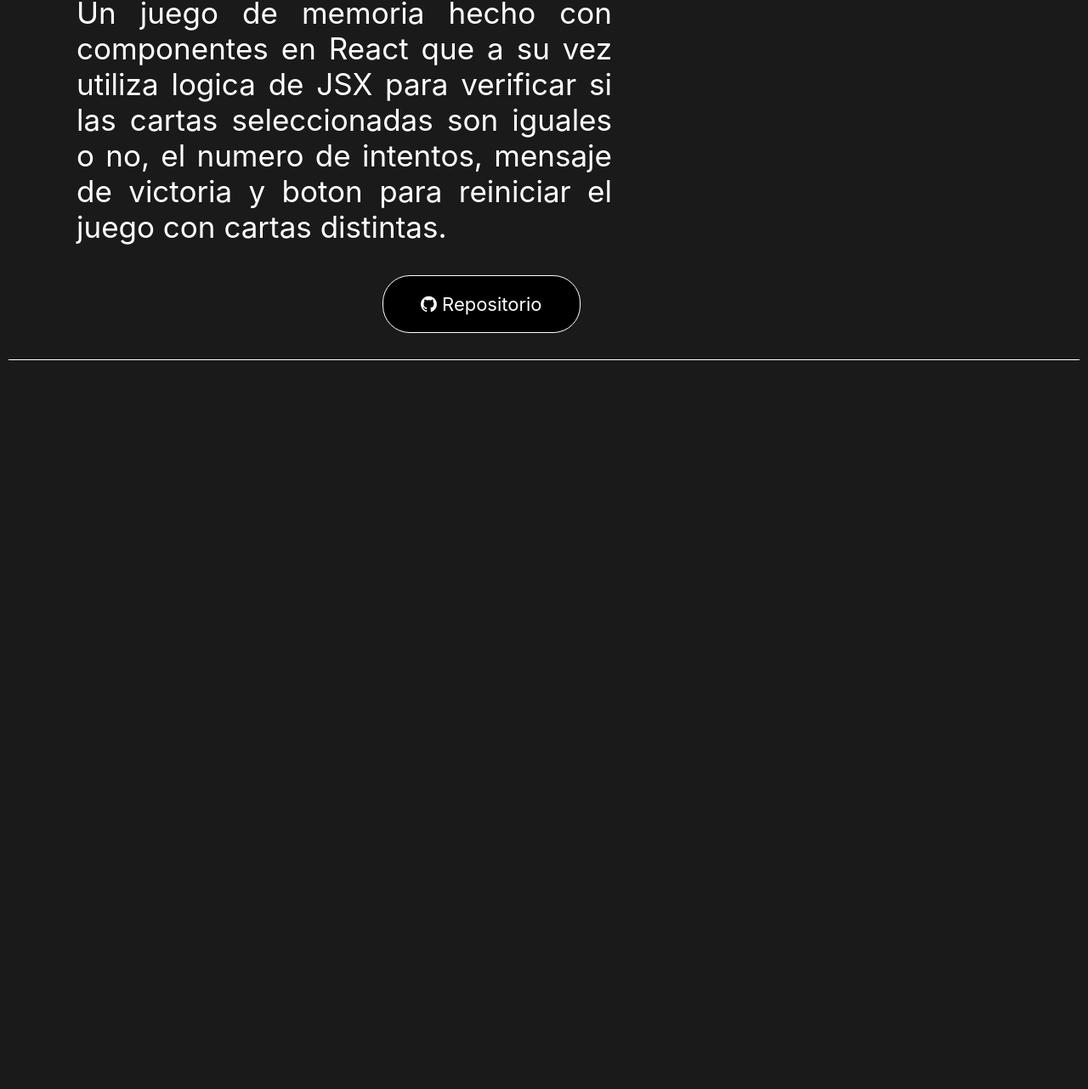
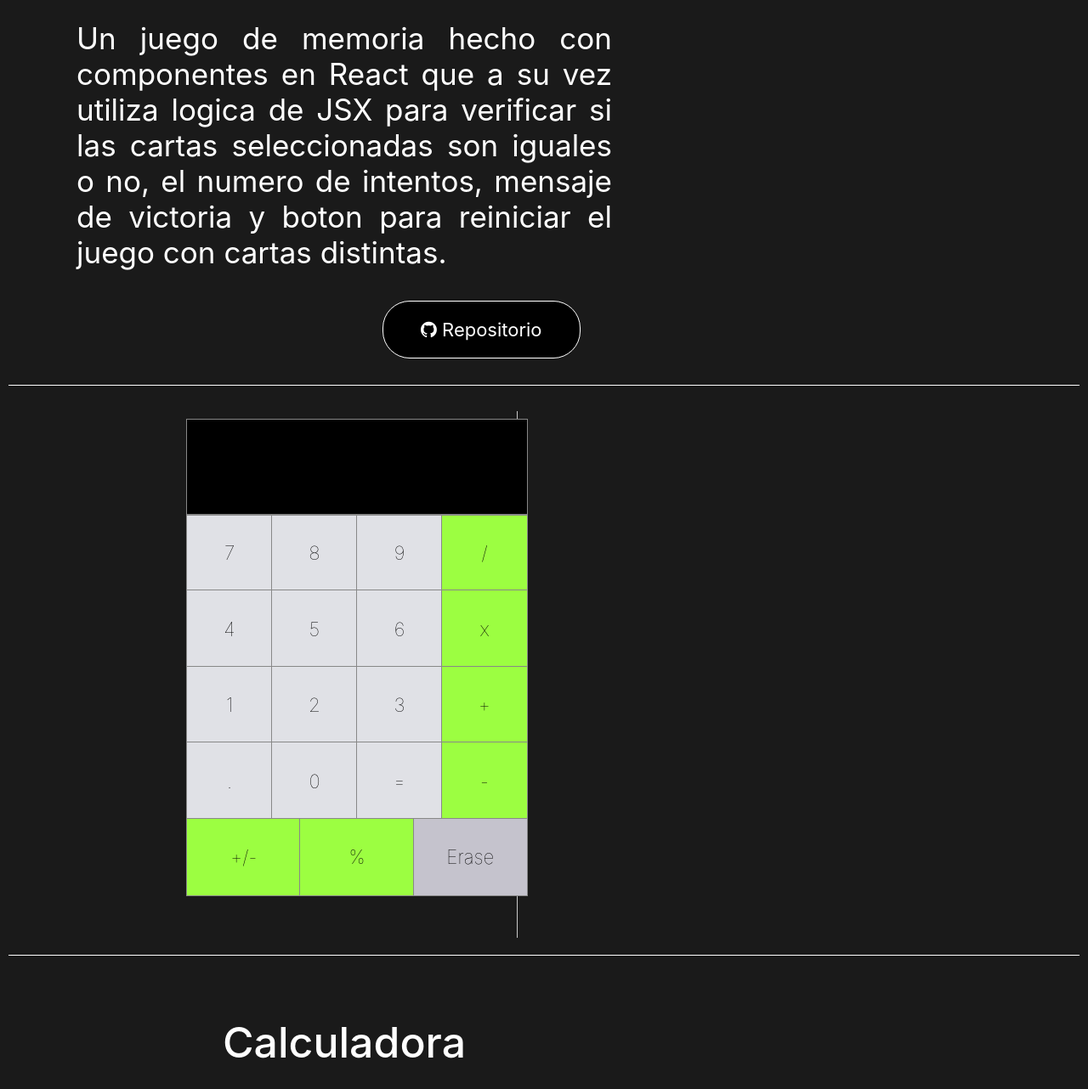
Before and after one commit to ElGutiz/PaginaPersonal, a React app: page / in a window 1280 px wide. Shown: the part 898-2180 px from the top of the page at 85% size. Before the commit the page ends 1332 px from the top, so only its background shows below. Built offline with nearby package versions, Linux system fonts and the light colour scheme.

Commit message:
Calculator Component Implemented

```diff
--- /dev/null
+++ b/src/ZComponents/Calculadora/Button.js
@@ -0,0 +1,25 @@
+import React, { Component } from "react";
+
+const isOperator = (val) => !isNaN(val) || val === "." || val === "=";
+
+class Button extends Component {
+  constructor(props) {
+    super(props);
+    this.props = props;
+  }
+
+  render() {
+    return (
+      <div
+        role="presentation"
+        className={`button-wrapper ${isOperator(this.props.children) ? null : "operator"}`}
+        onClick={this.props.addToInput}
+        data-testid="existe1"
+      >
+        {this.props.children}
+      </div>
+    );
+  }
+}
+
+export default Button;
--- /dev/null
+++ b/src/ZComponents/Calculadora/ClearButton.js
@@ -0,0 +1,18 @@
+import React from "react";
+
+class ClearButton extends React.Component {
+  constructor(props) {
+    super(props);
+    this.props = props;
+  }
+
+  render() {
+    return (
+      <div data-testid="existe2" role="presentation" className="clear-button" onClick={this.props.handleClear}>
+        {this.props.children}
+      </div>
+    );
+  }
+}
+
+export default ClearButton;
--- /dev/null
+++ b/src/ZComponents/Calculadora/Input.js
@@ -0,0 +1,18 @@
+import React, { Component } from "react";
+
+class Input extends Component {
+  constructor(props) {
+    super(props);
+    this.props = props;
+  }
+
+  render() {
+    return (
+      <div data-testid="existe3" className="input">
+        {this.props.input}
+      </div>
+    );
+  }
+}
+
+export default Input;
--- /dev/null
+++ b/src/ZStyles/Calculadora/Button_style.css
@@ -0,0 +1,26 @@
+.button-wrapper {
+    height: 4em;
+    display: flex;
+    justify-content: center;
+    align-items: center;
+    font-weight: lighter;
+    font-size: 1.4em;
+    font-family: -apple-system, BlinkMacSystemFont, 'Segoe UI', Roboto, Oxygen, Ubuntu, Cantarell, 'Open Sans', 'Helvetica Neue', sans-serif;
+    background-color: #e0e1e6;
+    color: #000000;
+    flex: 1;
+    outline: 1px solid #888888;
+}
+
+.operator {
+    background-color: #9cfe41;
+    color: #000000;
+}
+
+.button-wrapper:hover{
+  background-color: orange;
+}
+
+.operator:hover {
+  background-color: rgb(59, 226, 255);
+}
--- /dev/null
+++ b/src/ZStyles/Calculadora/clearbutton_style.css
@@ -0,0 +1,17 @@
+.clear-button {
+    height: 4em;
+    display: flex;
+    justify-content: center;
+    align-items: center;
+    font-weight: lighter;
+    font-family: -apple-system, BlinkMacSystemFont, 'Segoe UI', Roboto, Oxygen, Ubuntu, Cantarell, 'Open Sans', 'Helvetica Neue', sans-serif;
+    font-size: 1.4em;
+    background-color: #c5c3cd;
+    color: #000000;
+    flex: 1;
+    outline: 1px solid #888888;
+}
+
+.clear-button:hover {
+    background-color: rgb(100, 100, 100);
+}
--- /dev/null
+++ b/src/ZStyles/Calculadora/input_style.css
@@ -0,0 +1,13 @@
+.input {
+    height: 4em;
+    display: flex;
+    justify-content: flex-end;
+    align-items: center;
+    font-weight: bold;
+    font-size: 1.4em;
+    font-family: -apple-system, BlinkMacSystemFont, 'Segoe UI', Roboto, Oxygen, Ubuntu, Cantarell, 'Open Sans', 'Helvetica Neue', sans-serif;
+    background-color: #000000;
+    color: #ffffff;
+    padding: 0.5em;
+    outline: 1px solid #888888;
+}
--- /dev/null
+++ b/src/ZStyles/Calculadora/startName_style.css
@@ -0,0 +1,17 @@
+.startName {
+    display:flex;
+    justify-content: center;
+    align-items: center;
+    height: 100vh;
+    width: 100%;
+}
+
+.calc-wrapper {
+    width: 400px;
+    height: 600px;
+}
+
+.rowC {
+    display: flex;
+    width: 100%;
+}
--- a/src/ZStyles/startApp_style.css
+++ b/src/ZStyles/startApp_style.css
@@ -6,9 +6,28 @@
     padding-bottom: 10px;
 }
 
+.No2Work {
+    border-style: solid;
+    border-width: 0px 0 1px 0;
+    border-color: rgb(255, 255, 255);
+    padding-top: 10px;
+    padding-bottom: 10px;
+    height: 650px;
+}
+
 .MemoryGameComponent {
     width: 38%;
     margin-left: 50px;
+    margin-top: 30px;
+    border-style: solid;
+    border-width: 0 1px 0 0;
+    border-color: rgb(202, 202, 202);
+}
+
+.CalculatorComponent {
+    width: 30%;
+    margin-left: 200px;
+    margin-top: 20px;
     border-style: solid;
     border-width: 0 1px 0 0;
     border-color: rgb(202, 202, 202);
@@ -32,14 +51,22 @@ h1 {
     margin-top: 40px;
 }
 
-.MemoryGameText h1{
+.CalculatorText {
+    padding: 20px;
+    width: 50%;
+    height: 100%;
+    margin-left: 60px;
+    margin-top: 40px;
+}
+
+.MemoryGameText h1, .CalculatorText h1{
     font-family: -apple-system, BlinkMacSystemFont, 'Segoe UI', Roboto, Oxygen, Ubuntu, Cantarell, 'Open Sans', 'Helvetica Neue', sans-serif;
     font-weight: 500;
     font-size: 50px;
     color: white;
 }
 
-.MemoryGameText p {
+.MemoryGameText p, .CalculatorText p {
     font-family: -apple-system, BlinkMacSystemFont, 'Segoe UI', Roboto, Oxygen, Ubuntu, Cantarell, 'Open Sans', 'Helvetica Neue', sans-serif;
     color: white;
     font-size: 35px;
@@ -52,7 +79,7 @@ h1 {
     clear: both;
 }
 
-.MemoryGameText button {
+.MemoryGameText button, .CalculatorText button {
     background-color: black;
     color: white;
     font-size: 22px;
@@ -66,3 +93,8 @@ h1 {
     color: black;
     box-shadow: inset 0px -80px 0px 30px rgb(255, 255, 255);
 }
+
+.CalculatorText button:hover  {
+    color: black;
+    box-shadow: inset 0px -80px 0px 30px rgb(255, 255, 255);
+}
--- a/src/index.js
+++ b/src/index.js
@@ -3,6 +3,10 @@ import ReactDOM from "react-dom";
 import "font-awesome/css/font-awesome.css";
 
 import "./index.css";
+import "./ZStyles/Calculadora/Button_style.css";
+import "./ZStyles/Calculadora/clearbutton_style.css";
+import "./ZStyles/Calculadora/input_style.css";
+import "./ZStyles/Calculadora/startName_style.css";
 import StartApp from "./simpleComponent/startApp";
 
 ReactDOM.render(
--- a/src/simpleComponent/startApp.js
+++ b/src/simpleComponent/startApp.js
@@ -1,8 +1,13 @@
 import React from "react";
+import * as math from "mathjs";
 
 import Header from "../ZComponents/MemoryGame/Header";
 import Tablero from "../ZComponents/MemoryGame/Tablero";
 import contruirBaraja from "../ZUtils/Baraja";
+
+import Button from "../ZComponents/Calculadora/Button";
+import ClearButton from "../ZComponents/Calculadora/ClearButton";
+import Input from "../ZComponents/Calculadora/Input";
 
 import "font-awesome/css/font-awesome.css";
 
@@ -15,6 +20,8 @@ const getInitialState = () => {
     selectedCards: [],
     comparing: false,
     tryNumber: 0,
+    input: "",
+    Donee: false,
   };
 };
 
@@ -88,6 +95,19 @@ class StartApp extends React.Component {
       const newWindow = window.open(url, "_blank", "noopener,noreferrer");
       if (newWindow) newWindow.opener = null;
     };
+    const divisionSign = "/";
+    const addSign = "+";
+    const substractSign = "-";
+    const multiplySign = "*";
+    const decimalSign = ".";
+    const moduleSign = "%";
+
+    const { input, Donee } = this.state;
+
+    function LenghtLimitN() {
+      return <Input input={input} />;
+    }
+
     return (
       <div>
         <div className="No1Work">
@@ -122,6 +142,125 @@ class StartApp extends React.Component {
             </div>
           </div>
         </div>
+        <div className="No2Work">
+          <div className="CalculatorComponent column">
+            <div className="calc-wrapper">
+              <LenghtLimitN />
+              <div className="rowC">
+                <Button addToInput={() => this.setState({ input: input + 7, Donee: false })}>
+                  7
+                </Button>
+                <Button data-testid="agregar" addToInput={() => this.setState({ input: input + 8, Donee: false })}>8</Button>
+                <Button addToInput={() => this.setState({ input: input + 9, Donee: false })}>
+                  9
+                </Button>
+                <Button addToInput={() => this.setState({
+                  input: input + divisionSign,
+                  Donee: false,
+                })}
+                >
+                  /
+                </Button>
+              </div>
+              <div className="rowC">
+                <Button addToInput={() => this.setState({ input: input + 4, Donee: false })}>
+                  4
+                </Button>
+                <Button addToInput={() => this.setState({ input: input + 5, Donee: false })}>
+                  5
+                </Button>
+                <Button addToInput={() => this.setState({ input: input + 6, Donee: false })}>
+                  6
+                </Button>
+                <Button addToInput={() => this.setState({
+                  input: input + multiplySign,
+                  Donee: false,
+                })}
+                >
+                  x
+                </Button>
+              </div>
+              <div className="rowC">
+                <Button addToInput={() => this.setState({
+                  input: input + 1,
+                  Donee: false,
+                })}
+                >
+                  1
+                </Button>
+                <Button addToInput={() => this.setState({
+                  input: input + 2,
+                  Donee: false,
+                })}
+                >
+                  2
+                </Button>
+                <Button addToInput={() => this.setState({
+                  input: input + 3,
+                  Donee: false,
+                })}
+                >
+                  3
+                </Button>
+                <Button addToInput={() => this.setState({ input: input + addSign, Donee: false })}>
+                  +
+                </Button>
+              </div>
+              <div className="rowC">
+                <Button addToInput={() => this.setState({
+                  input: input + decimalSign,
+                  Donee: false,
+                })}
+                >
+                  .
+                </Button>
+                <Button addToInput={() => this.setState({
+                  input: input + 0,
+                  Donee: false,
+                })}
+                >
+                  0
+                </Button>
+                <Button
+                  addToInput={() => this.setState({
+                    input: input.includes("Infinity") ? 0 : math.evaluate(input).toString().substring(0, 9),
+                    Donee: true,
+                  })}
+                >
+                  =
+                </Button>
+                <Button addToInput={() => this.setState({
+                  input: input + substractSign,
+                  Donee: false,
+                })}
+                >
+                  -
+                </Button>
+              </div>
+              <div className="rowC">
+                <Button addToInput={() => this.setState({ input: math.evaluate(`-1 *${parseInt(input, 10)}`) })}>+/-</Button>
+                <Button addToInput={() => this.setState({ input: input + moduleSign })}>%</Button>
+                <ClearButton handleClear={() => this.setState({ input: "" })}>Erase</ClearButton>
+              </div>
+            </div>
+          </div>
+          <div className="CalculatorText column ">
+            <h1>Calculadora</h1>
+            <p>
+              Una calculadora que permite realizar el calculo de una cadena de caracteres
+              donde el resultado no pasa de los 9 caracteres. Permite el calculo de operaciones
+              basicas, modulo, cambiar signo y control sobre division sobre 0.
+            </p>
+            <button
+              type="button"
+              onClick={() => openInNewTab("https://github.com/ElGutiz/Calculadora-WEB")}
+            >
+              <i className="fa fa-github" />
+              {" "}
+              Repositorio
+            </button>
+          </div>
+        </div>
       </div>
     );
   }
```
